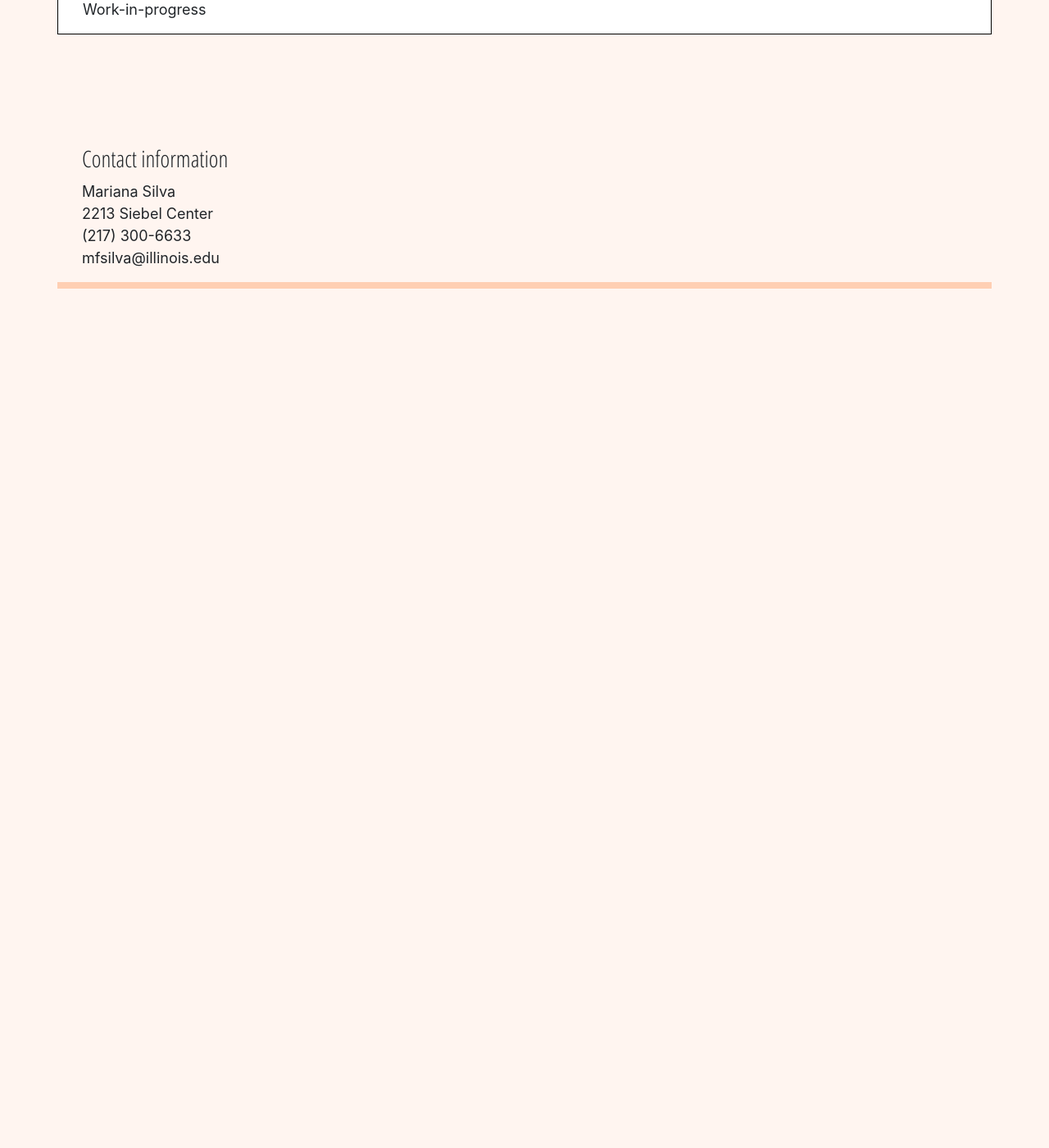
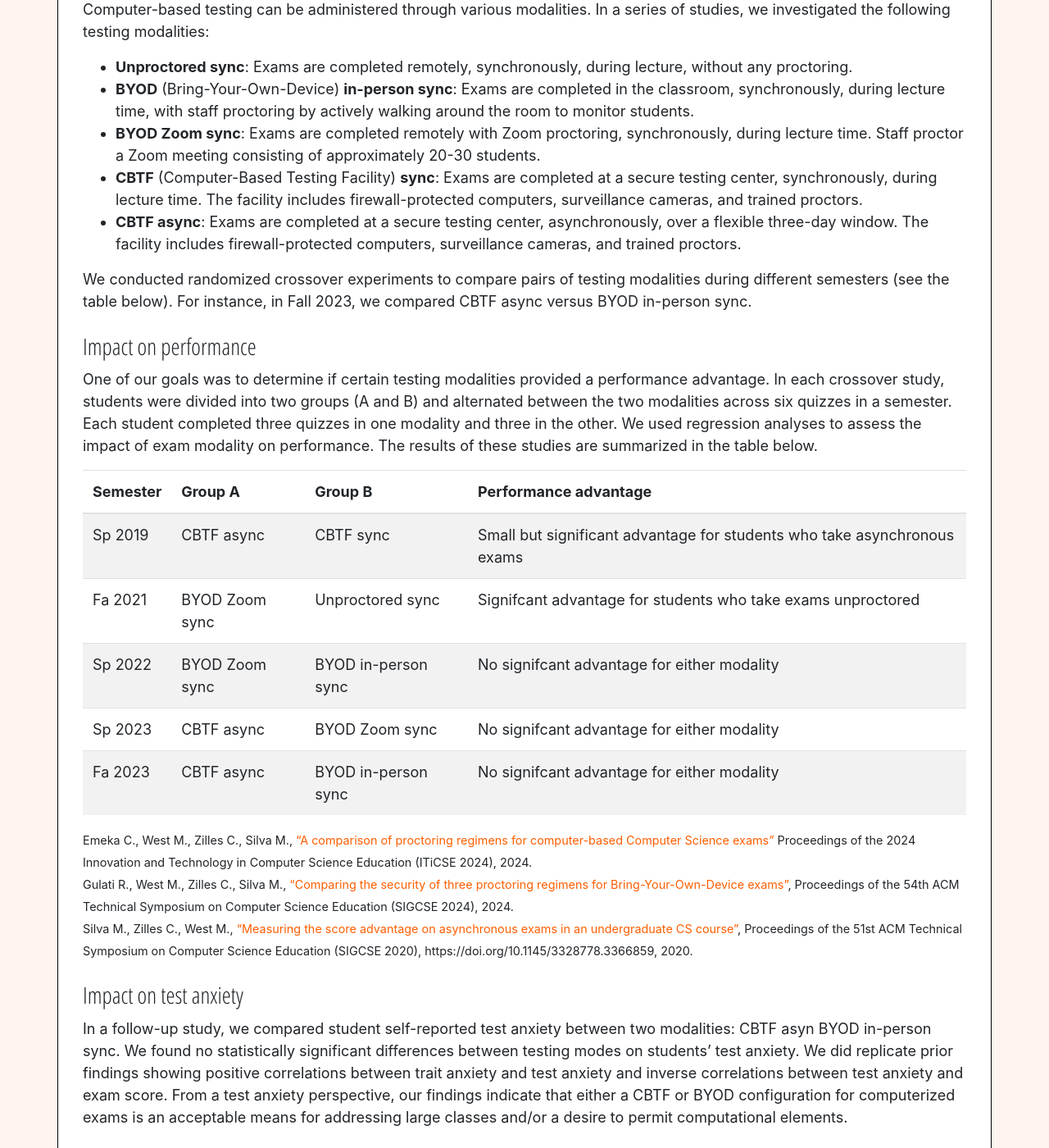
Before and after one commit to mfsilva22/mfsilva22.github.io, a Jekyll site: the page built from pages/research/ComparisonTestingModalities.md, in a window 1280 px wide and 1400 px high, scrolled down 213 px. Shown: the whole window at 82% size. Built offline with Jekyll 4.4.1, drawn with Linux system fonts in a browser that asks for light colours; before the commit the page ends 900 px from its top, so only the background shows below that; some of the changed text lies outside the part shown.

Commit message:
research update

```diff
--- a/pages/research/ComparisonTestingModalities.md
+++ b/pages/research/ComparisonTestingModalities.md
@@ -4,4 +4,74 @@ permalink: research/testing_modalities/
 header: Comparison of different computer-based testing modalities
 ---
 
-Work-in-progress
+Computer-based testing can be administered through various modalities. In a series of studies, we investigated the following testing modalities:
+
+- **Unproctored sync**: Exams are completed remotely, synchronously, during lecture, without any proctoring.
+- **BYOD** (Bring-Your-Own-Device) **in-person sync**: Exams are completed in the classroom, synchronously, during lecture time, with staff proctoring by actively walking around the room to monitor students.
+- **BYOD Zoom sync**: Exams are completed remotely with Zoom proctoring, synchronously, during lecture time. Staff proctor a Zoom meeting consisting of approximately 20-30 students.
+- **CBTF** (Computer-Based Testing Facility) **sync**: Exams are completed at a secure testing center, synchronously, during lecture time. The facility includes firewall-protected computers, surveillance cameras, and trained proctors.
+- **CBTF async**: Exams are completed at a secure testing center, asynchronously, over a flexible three-day window. The facility includes firewall-protected computers, surveillance cameras, and trained proctors.
+
+We conducted randomized crossover experiments to compare pairs of testing modalities during different semesters (see the table below). For instance, in Fall 2023, we compared CBTF async versus BYOD in-person sync.
+
+### Impact on performance
+
+One of our goals was to determine if certain testing modalities provided a performance advantage. In each crossover study, students were divided into two groups (A and B) and alternated between the two modalities across six quizzes in a semester. Each student completed three quizzes in one modality and three in the other. We used regression analyses to assess the impact of exam modality on performance. The results of these studies are summarized in the table below.
+
+<table class="table table-striped" >
+  <thead>
+    <tr>
+      <th scope="col" nowrap>Semester</th>
+      <th scope="col">Group A</th>
+      <th scope="col">Group B</th>
+      <th scope="col">Performance advantage</th>
+    </tr>
+  </thead>
+  <tbody>
+    <tr>
+      <td> Sp 2019</td>
+      <td> CBTF async </td>
+      <td> CBTF sync</td>
+      <td> Small but significant advantage for students who take asynchronous exams </td>
+    </tr>
+    <tr>
+      <td> Fa 2021 </td>
+      <td> BYOD Zoom sync </td>
+      <td> Unproctored sync </td>
+      <td> Signifcant advantage for students who take exams unproctored </td>
+    </tr>
+    <tr>
+      <td> Sp 2022 </td>
+      <td> BYOD Zoom sync</td>
+      <td> BYOD in-person sync</td>
+      <td> No signifcant advantage for either modality </td>
+    </tr>
+    <tr>
+      <td> Sp 2023 </td>
+      <td> CBTF async </td>
+      <td> BYOD Zoom sync </td>
+      <td> No signifcant advantage for either modality </td>
+    </tr>
+    <tr>
+      <td> Fa 2023 </td>
+      <td> CBTF async </td>
+      <td> BYOD in-person sync </td>
+      <td> No signifcant advantage for either modality </td>
+    </tr>
+  </tbody>
+</table>
+
+<small>
+Emeka C., West M., Zilles C., Silva M., ["A comparison of proctoring regimens for computer-based Computer Science exams"](https://dl.acm.org/doi/10.1145/3649217.3653536) Proceedings of the 2024 Innovation and Technology in Computer Science Education (ITiCSE 2024), 2024.\\
+Gulati R., West M., Zilles C., Silva M., ["Comparing the security of three proctoring regimens for Bring-Your-Own-Device exams"](https://dl.acm.org/doi/10.1145/3626252.3630809), Proceedings of the 54th ACM Technical Symposium on Computer Science Education (SIGCSE 2024), 2024.\\
+Silva M., Zilles C., West M., [“Measuring the score advantage on asynchronous exams in an undergraduate CS course”](https://dl.acm.org/doi/pdf/10.1145/3328778.3366859), Proceedings of the 51st ACM Technical Symposium on Computer Science Education (SIGCSE 2020), https://doi.org/10.1145/3328778.3366859, 2020.
+</small>
+
+### Impact on test anxiety
+
+In a follow-up study, we compared student self-reported test anxiety between two modalities: CBTF asyn BYOD in-person sync.
+We found no statistically significant differences between testing modes on  students' test anxiety.  We did replicate prior findings showing positive correlations between trait anxiety and test anxiety and inverse correlations between test anxiety and exam score. From a test anxiety perspective, our findings indicate that either a CBTF or BYOD configuration for computerized exams is an acceptable means for addressing large classes and/or a desire to permit computational elements.
+
+<small>
+Emeka C., Herman G., Sosnowski J., West M., Zilles C., Silva M., [“Measuring test anxiety of two computerized exam approaches”](https://dl.acm.org/doi/10.1145/3649217.3653536), Proceedings of the 55th ACM Technical Symposium on Computer Science Education (SIGCSE 2025), 2025.
+</small>
```
Also changed, not shown: 2 other files.
